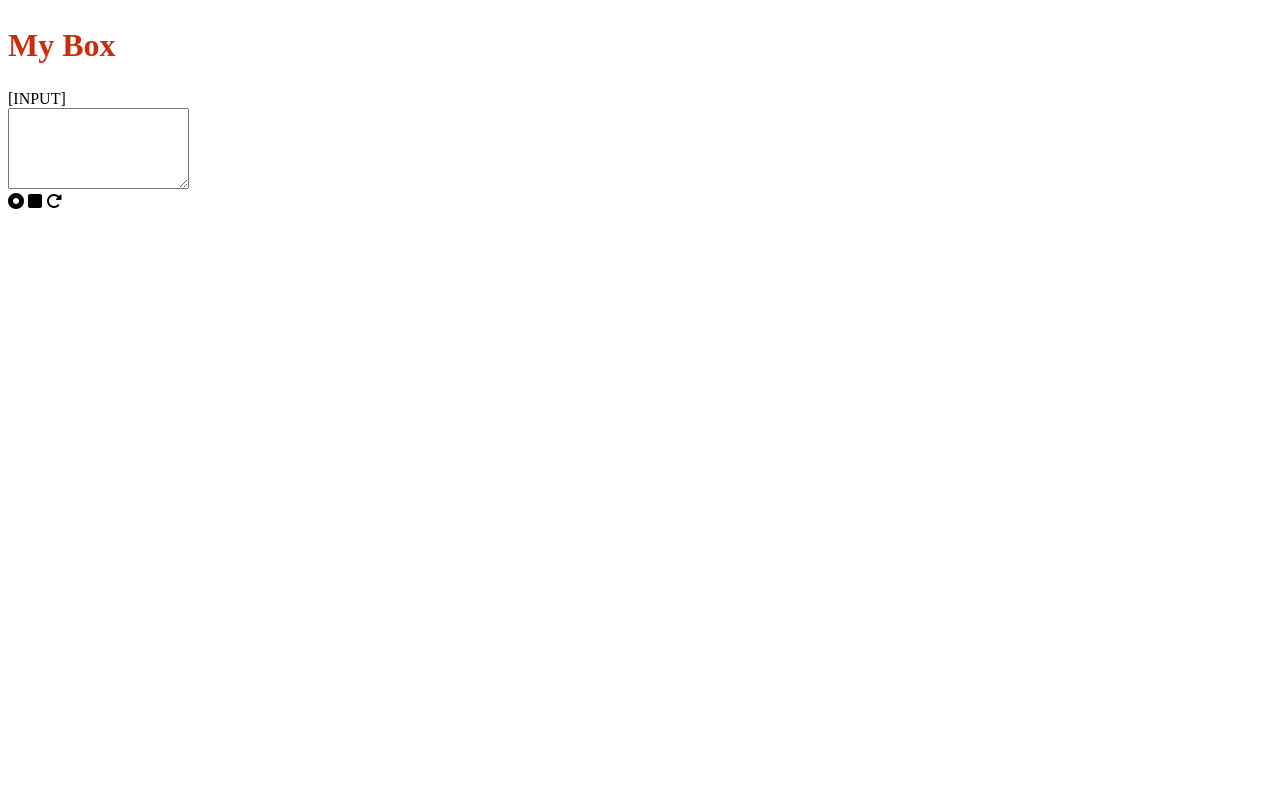
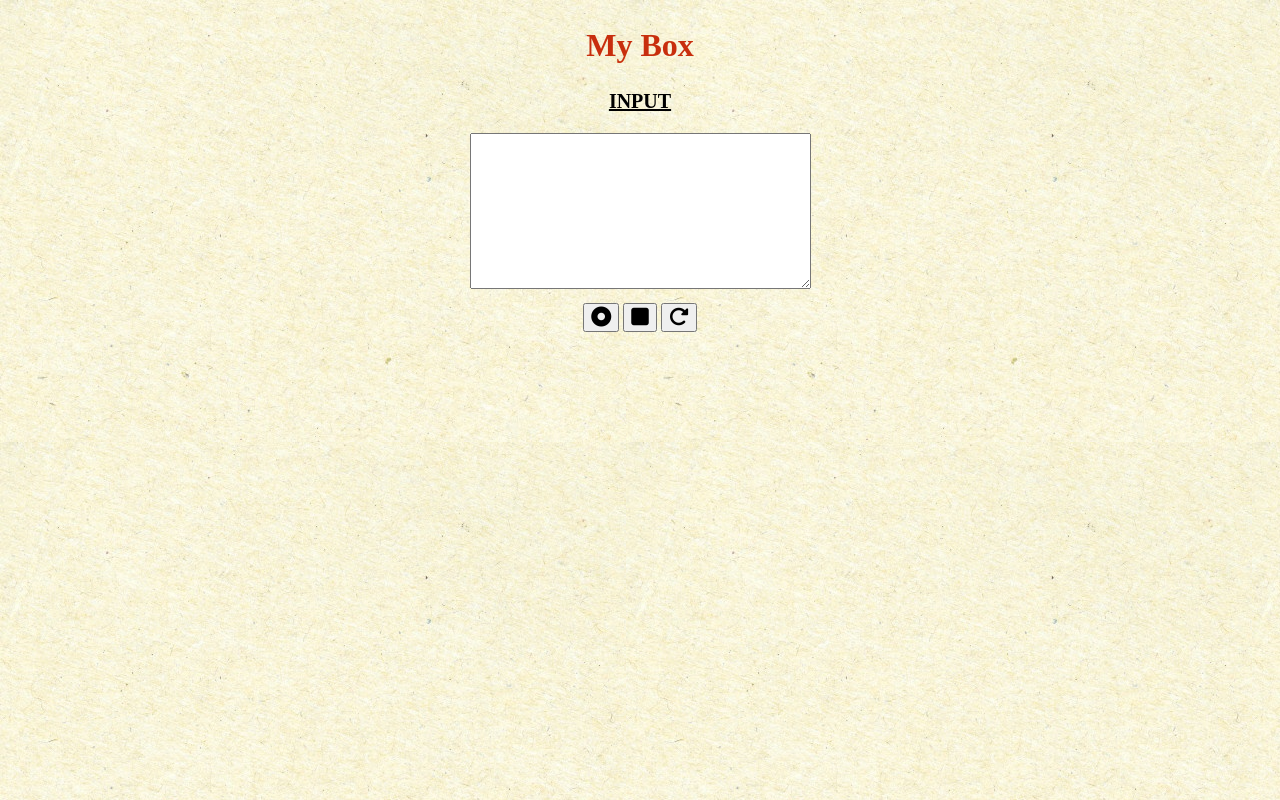
Before and after one commit to Coldness1305/myBox, a plain HTML site: page index.html in a window 1280 px wide. Drawn offline with Linux system fonts and the light colour scheme.

Commit message:
Added some visual effects

```diff
--- a/index.html
+++ b/index.html
@@ -10,16 +10,12 @@
 <body>
 <section>
     <h1>My Box</h1>
-        [INPUT] <br><textarea rows="5" id="myText"></textarea><br>
+    <p id="in">INPUT</p>
+    <textarea rows="10" cols="40" id="myText"></textarea><br>
 
-    <i class="fas fa-dot-circle w3-large" onclick="start_record()"></i>
-
-    <i class="fas fa-square" onclick="stop_record()"></i>
-
-    <i class="fas fa-redo-alt" onclick="reprint()"></i>
-<!--    <button onclick="start_record()">RECORD</button><br>-->
-<!--    <button onclick="stop_record()">STOP</button><br>-->
-<!--    <button onclick="reprint()">REPLAY</button>-->
+    <button onclick="start_record()"><i class="fas fa-dot-circle"></i></button>
+    <button onclick="stop_record()"><i class="fas fa-square"></i></button>
+    <button onclick="reprint()"><i class="fas fa-redo-alt"></i></button>
 </section>
 <script src="dopeScript.js"></script>
 </body>
--- a/myStyle.css
+++ b/myStyle.css
@@ -3,3 +3,29 @@ h1 {
     color: #c82e0d;
     font-size: 32px;
 }
+
+#in {
+    font-weight: bold;
+    font-size: 20px;
+    text-decoration: underline;
+    font-family: Dialog;
+}
+
+#myText {
+    margin: auto;
+    margin-bottom: 10px;
+}
+
+button {
+    font-size: 20px;
+}
+
+body {
+    background-image: url("background.jpg");
+}
+
+section {
+    margin: auto;
+    text-align: center;
+    /*border: 3px solid rebeccapurple;*/
+}
```
Also changed, not shown: test.html (deleted, +0 -10 lines), background.jpg (added).
